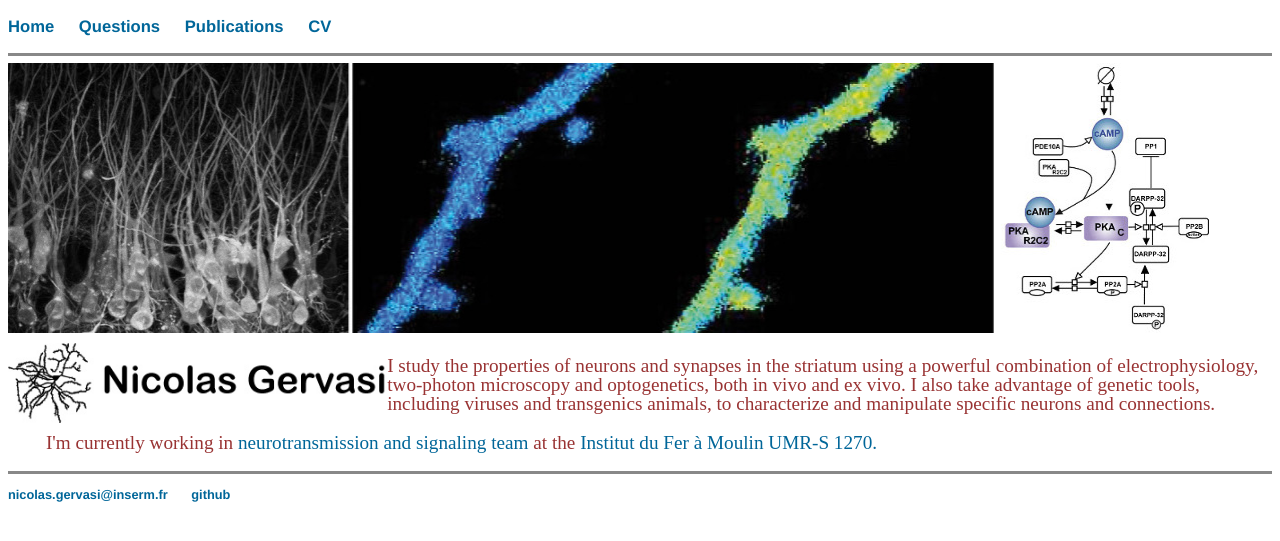
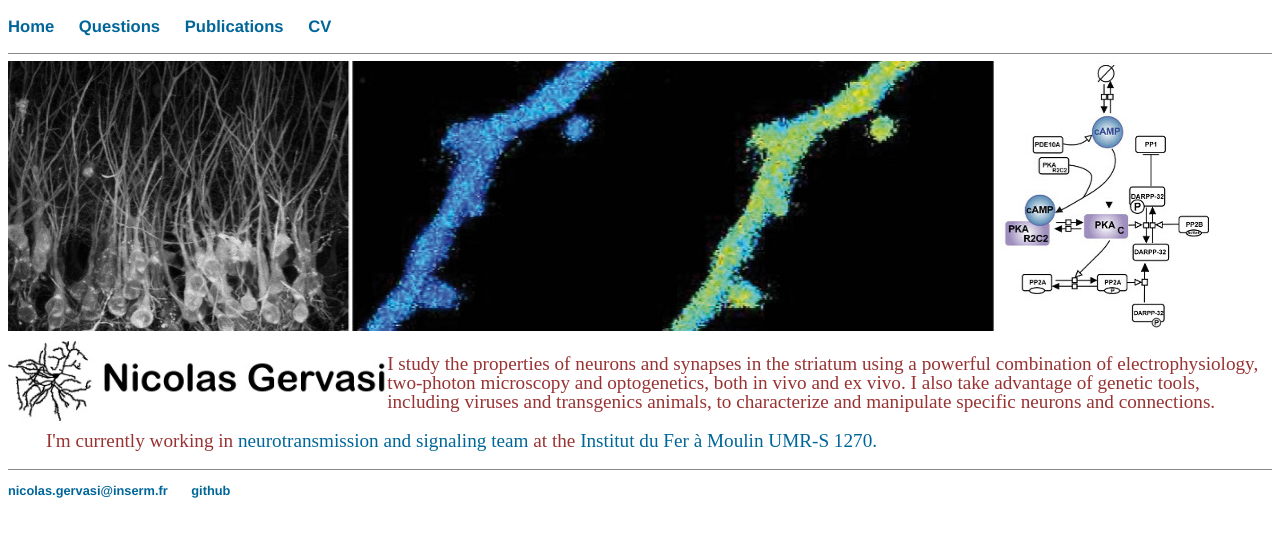
Before and after one commit to nicolasgervasi/nicolasgervasi.github.io, a Jekyll site: the page built from index.html, in a window 1280 px wide. Shown: the top 541 px of the page. Built offline with Jekyll 4.4.1, drawn with Linux system fonts in a browser that asks for light colours.

Commit message:
Update main.css

```diff
--- a/css/main.css
+++ b/css/main.css
@@ -40,12 +40,12 @@ p {
 }
 
 footer {
-    border-top: 0.3vw solid #888;
+    border-top: 0.1vw solid #888;
     font-size: 1vw;
 }
 
 nav {
-    border-bottom: 0.3vw solid #888;
+    border-bottom: 0.1vw solid #888;
     font-size: 1.3vw;
 }
 
```
